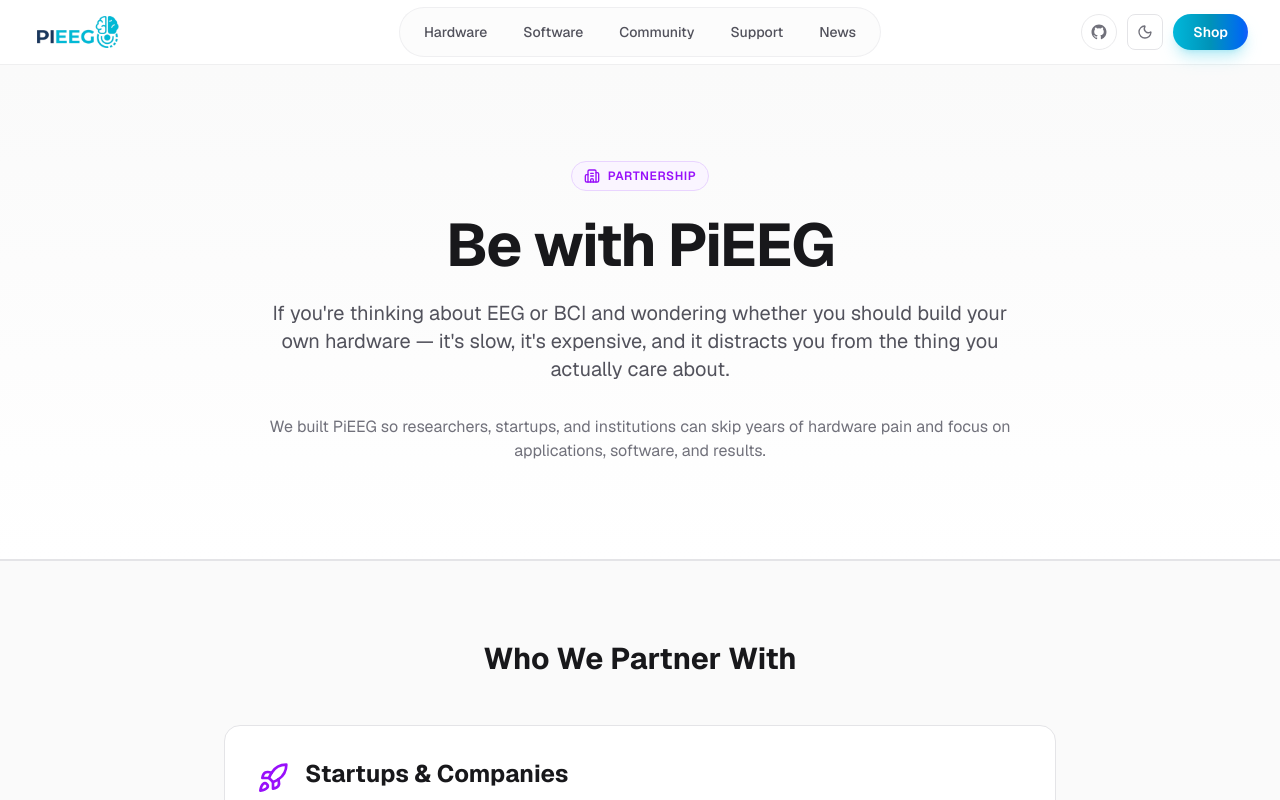
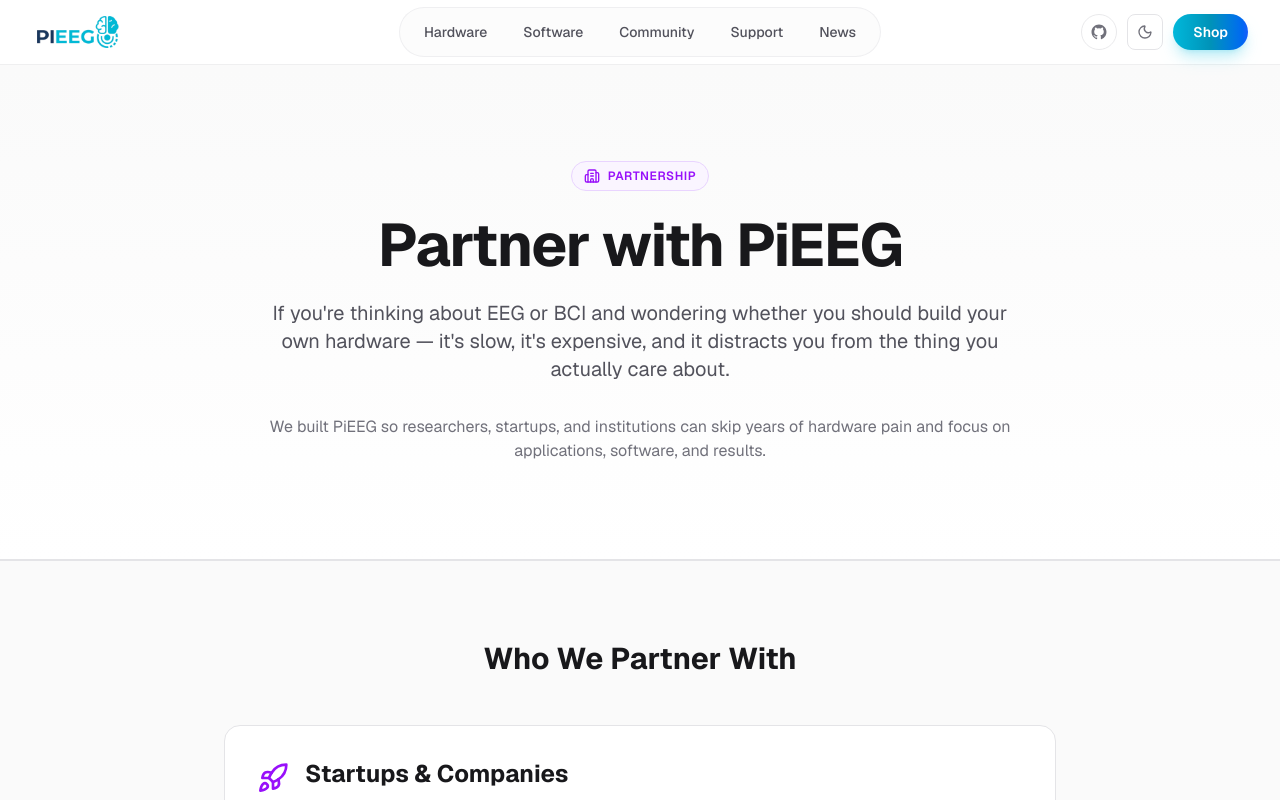
Before and after one commit to pieeg-club/PiEEG-com, a Next.js app: page /partnership in a window 1280 px wide. Shown: the top 800 px of the page. Built offline with nearby package versions, Linux system fonts and the light colour scheme.

Commit message:
Update header text on Partnership page for improved clarity

```diff
--- a/src/app/partnership/page.tsx
+++ b/src/app/partnership/page.tsx
@@ -23,7 +23,7 @@
             </div>
 
             <h1 className="text-4xl sm:text-5xl lg:text-6xl font-bold tracking-tight mb-6">
-              Be with PiEEG
+              Partner with PiEEG
             </h1>
 
             <p className="text-lg sm:text-xl text-zinc-600 dark:text-zinc-400 mb-8">
```
